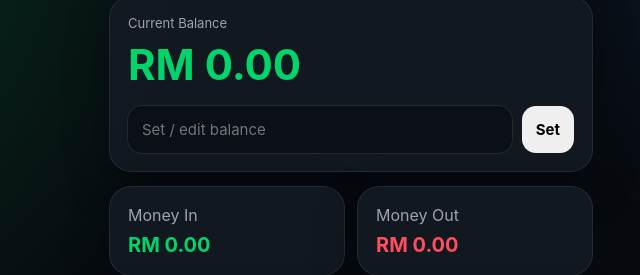
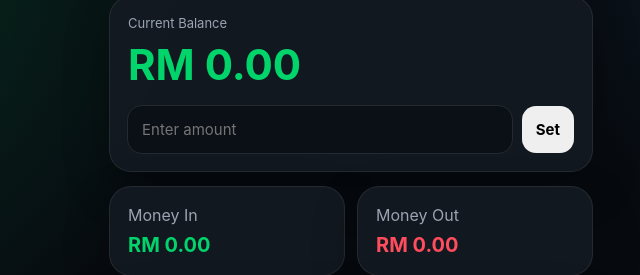
Before and after one commit to MonXtrackerApp/MonXtracker, a plain HTML site: page index.html in a window 1280 px wide. Shown: the part 92-367 px from the top of the page, 289-929 px from the left. Drawn offline with nearby package versions, Linux system fonts and the light colour scheme.

Commit message:
Update index.html

```diff
--- a/index.html
+++ b/index.html
@@ -46,12 +46,13 @@
           <div class="initial-box">
 
             <input
-              type="number"
-              id="initialBalanceInput"
-              placeholder="Set / edit balance"
-              step="0.01"
-              min="0"
-              inputmode="decimal"
+             type="number"
+             id="amount"
+             placeholder="Enter amount"
+             step="0.01"
+             min="0"
+             inputmode="decimal"
+             required
             />
 
             <button id="setBalanceBtn">Set</button>
```
